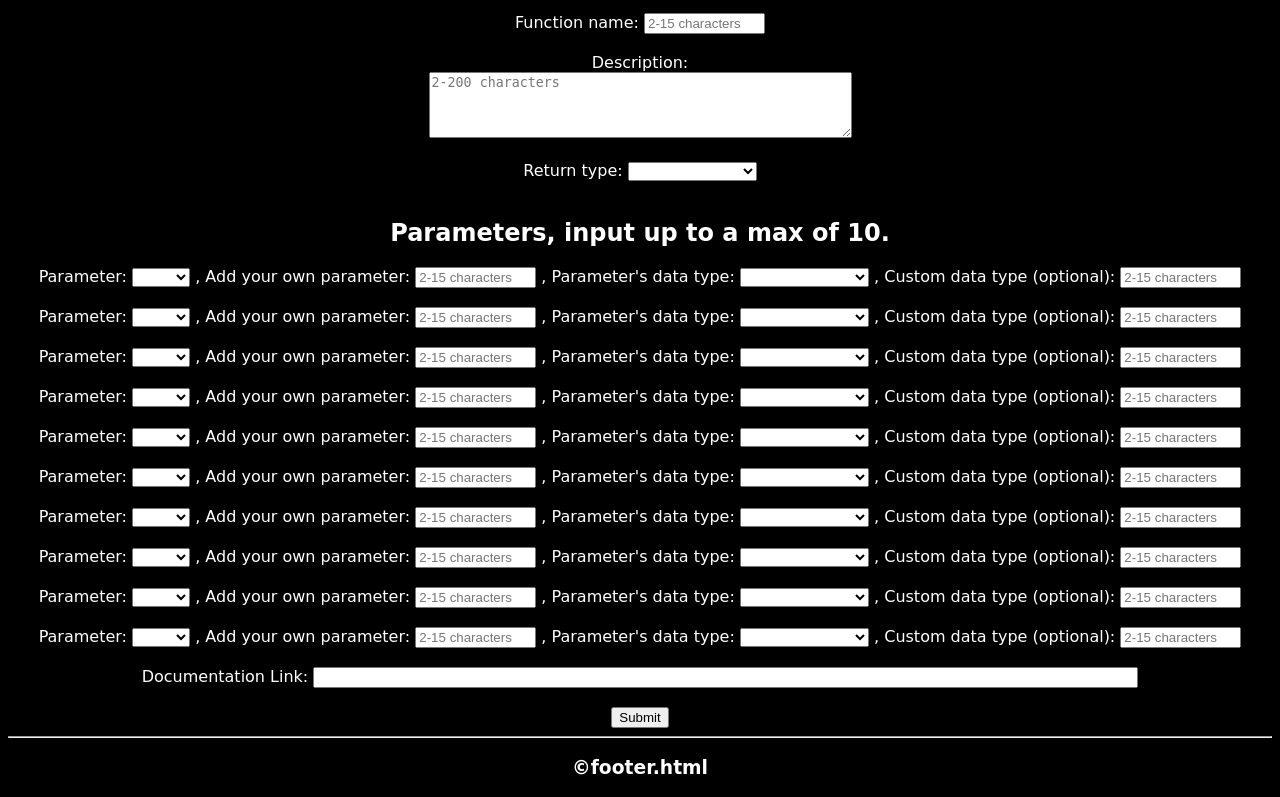
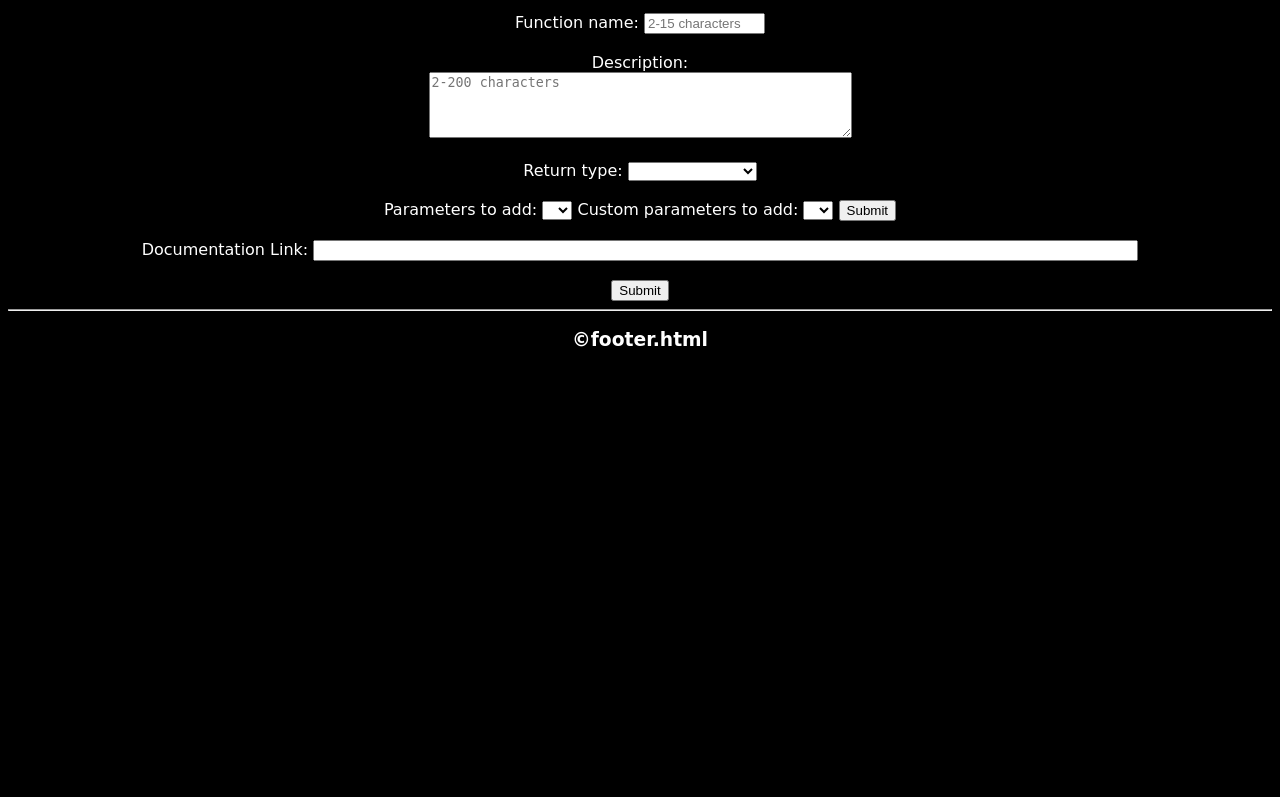
Before and after one commit to Someone-That/Godot-Functions, a Flask app: page /add-your-own in a window 1280 px wide; the page is wider, and only the part inside the window is pictured. Shown: the part 308-1105 px from the top of that part. After the commit the page ends 655 px from the top of that part, so only its background shows below. Run offline with Flask 3, Linux system fonts and the light colour scheme; data comes from the database, SQL or seed files in the repository.

Commit message:
Developing a variable amount of parameter fields.

```diff
--- a/routes.py
+++ b/routes.py
@@ -58,7 +58,7 @@ def home():
 	for i in range(function_quantity):  #adds the closing parenthesis
 		neat_parameter_list[i] += ")"
 
-	#pass in all the data
+	#passes in all the data
 	return render_template("home.html", title="Home", function_names=function_names, descriptions=descriptions, return_types=return_types, doc_links=doc_links, function_quantity=function_quantity, neat_parameter_list=neat_parameter_list)
 
 
@@ -66,14 +66,20 @@ def home():
 def add_your_own():
 	data_types = sql_statement("SELECT name from DataType")
 	parameters = sql_statement("SELECT name from Parameters")
-	return render_template("add_your_own.html", title="Add your own", data_types=data_types, parameters=parameters)
+	custom_parameter_quantity = 0
+	parameter_quantity = 0
+	max_parameters = 5
+	return render_template("add_your_own.html", title="Add your own", data_types=data_types, parameters=parameters, custom_parameter_quantity=custom_parameter_quantity, parameter_quantity=parameter_quantity, max_parameters=max_parameters)
 
 
 @app.route('/add-your-own', methods=['POST'])
 def form():
 	response = request.form
 	fname = request.form['fname']
-	return render_template("add_your_own.html", title="Add your own", fname=fname)
+	custom_parameter_quantity = int(response["cptoadd"])
+	parameter_quantity = int(response["ptoadd"])
+	max_parameters = 5
+	return render_template("add_your_own.html", max_parameters=max_parameters, custom_parameter_quantity=custom_parameter_quantity, parameter_quantity=parameter_quantity, title="Add your own", fname=fname)
 
 
 if __name__ == "__main__":
--- a/templates/add_your_own.html
+++ b/templates/add_your_own.html
@@ -11,16 +11,38 @@
   <textarea id="description" name="description" rows="4" cols="50" placeholder="2-200 characters"></textarea><br><br>
 
   <label>Return type:</label>
-  <select name="return type" class="return-type">
+  <select name="return type" id="return-type">
     <option value=""></option>
     {% for i in data_types %}
         <option value="{{i}}">{{i}}</option>
     {%endfor%}
   </select><br><br>
+<!--this is where the user selects how many parameters they want-->
+  {% if parameter_quantity < max_parameters %}
+  <label>Parameters to add:</label>
+  <select name="ptoadd" id="parameter-quantity">
+    <option value="{{parameter_quantity}}"></option>
+    {% for i in range(max_parameters-parameter_quantity) %}
+        <option value="{{i+1+parameter_quantity}}">{{i+1}}</option>
+    {%endfor%}
+  </select>
+  {% endif %}
 
-  <h2>Parameters, input up to a max of 10.</h2>
+  {% if custom_parameter_quantity < max_parameters %}
+  <label>Custom parameters to add:</label>
+  <select name="cptoadd" id="custom-parameter-quantity">
+    <option value="{{custom_parameter_quantity}}"></option>
+    {% for i in range(max_parameters-custom_parameter_quantity) %}
+        <option value="{{i+1+custom_parameter_quantity}}">{{i+1}}</option>
+    {%endfor%}
+  </select>
+  {% endif %}
 
-  {% for i in range(10) %} <!--parameter inputs-->
+  <input type="submit" value="Submit">
+
+  <br><br>
+
+  {% for i in range(parameter_quantity) %} <!--parameter inputs-->
   <label>Parameter:</label>
   <select name="parameter{{i}}" class="parameter">
     <option value=""></option>
@@ -29,9 +51,6 @@
     {%endfor%}
   </select>
 
-  <label>, Add your own parameter:</label>
-  <input type="text" class="parameter-name" name="parameter{{i}}" placeholder="2-15 characters" size="12">
-
   <label>, Parameter's data type:</label>
   <select name="parameterdt{{i}}" class="return-type">
     <option value=""></option>
@@ -39,8 +58,14 @@
         <option value="{{i}}">{{i}}</option>
     {%endfor%}
   </select>
+  <br><br>
+  {%endfor%}
 
-  <label>, Custom data type (optional):</label>
+  {% for i in range(custom_parameter_quantity) %} <!--custom parameter inputs-->
+  <label>Add your own parameter:</label>
+  <input type="text" class="parameter-name" name="parameter{{i}}" placeholder="2-15 characters" size="12">
+
+  <label>, Custom data type:</label>
   <input type="text" class="custom-parameter-datatype" name="customparameterdt{{i}}" placeholder="2-15 characters" size="12">
   <br><br>
   {%endfor%}
```
